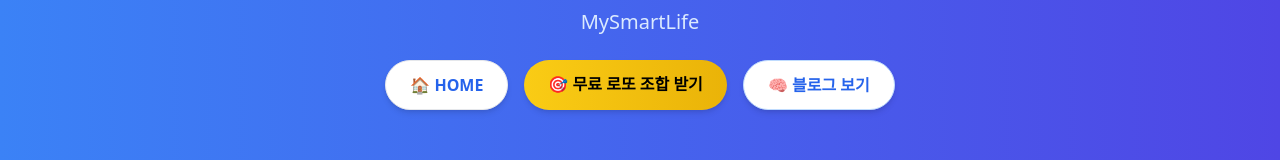
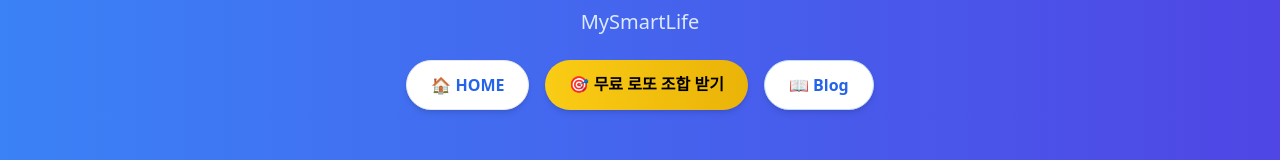
Before and after one commit to mysmartdeal/mysmartdeal, a Next.js app: page / in a window 1280 px wide. Shown: the part 136-296 px from the top of the page. Built offline with nearby package versions, Linux system fonts and the light colour scheme; no server answers.

Commit message:
Update HeroSection.js

```diff
--- a/components/HeroSection.js
+++ b/components/HeroSection.js
@@ -28,7 +28,7 @@ export default function HeroSection() {
           href="/smartlog"
           className="bg-white text-blue-600 font-semibold border border-blue-200 rounded-full px-6 py-3 shadow-md hover:shadow-lg hover:-translate-y-0.5 transition-all duration-200"
         >
-          🧠 블로그 보기
+          📖 Blog
         </a>
       </div>
     </section>
```
